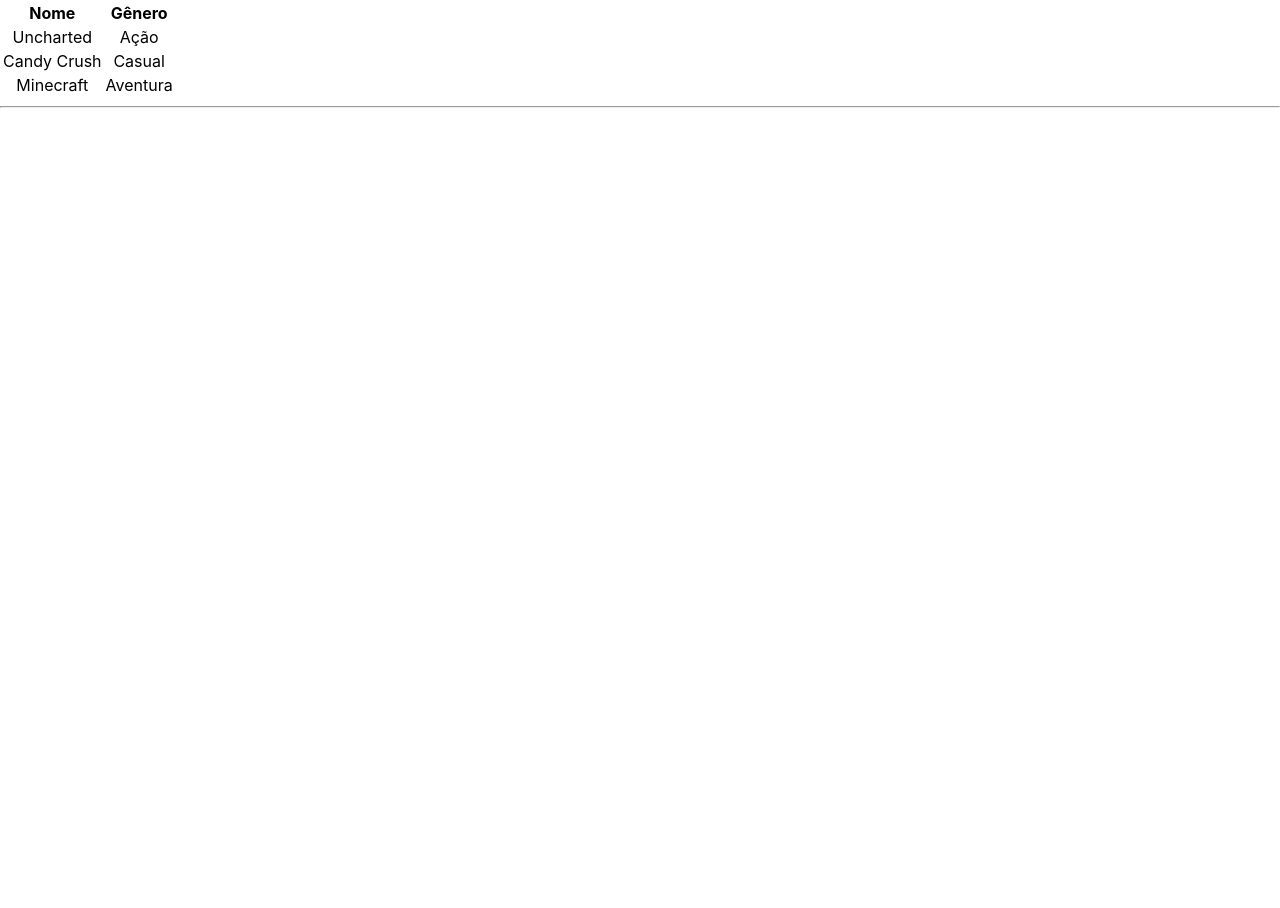
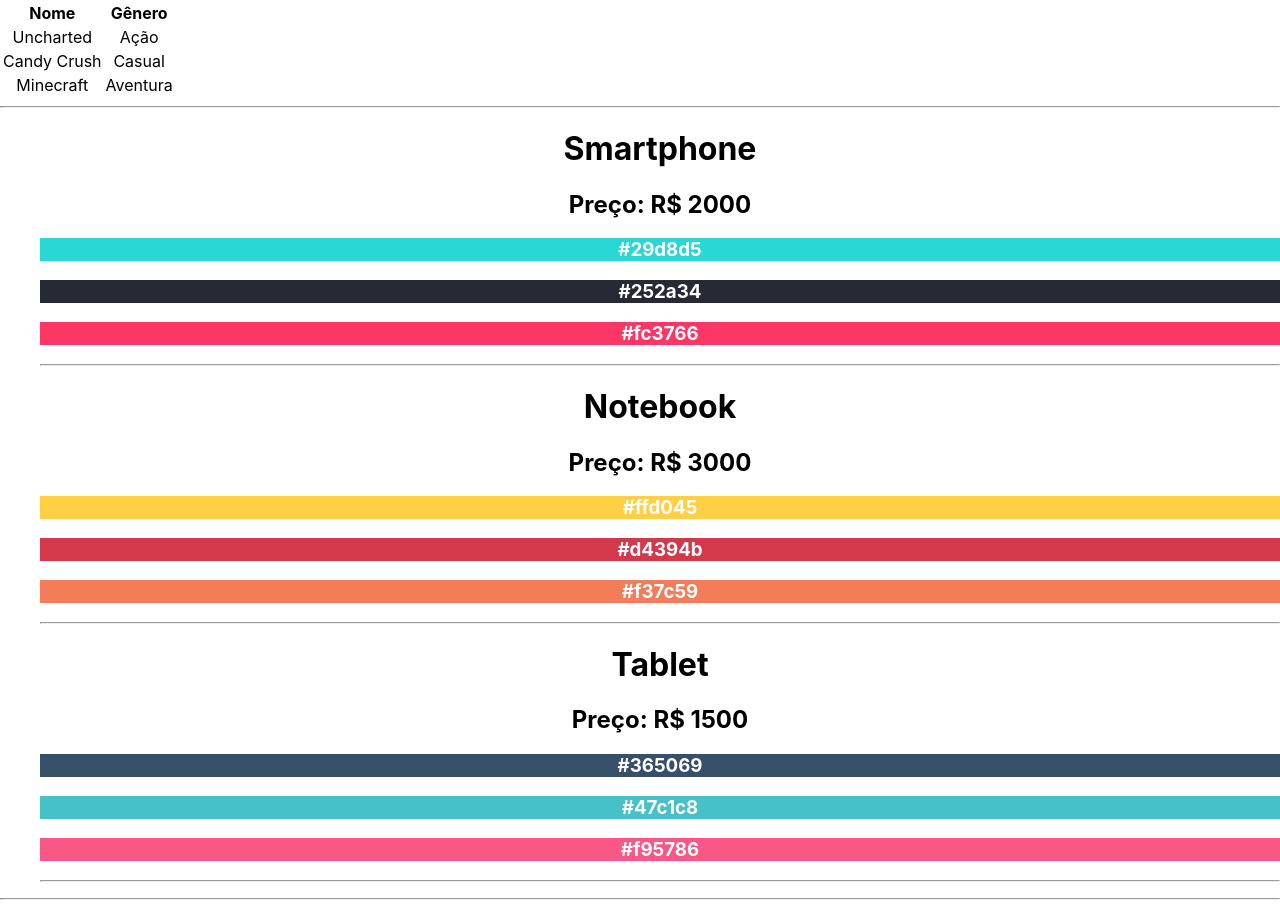
Before and after one commit to guilhermetamega/ReactOrigamid, a React (Create React App) app in the folder origamid/: page / in a window 1280 px wide. Shown: the part 480-1388 px from the top of the page. Before the commit the page ends 800 px from the top, so only its background shows below. Built offline with nearby package versions, Linux system fonts and the light colour scheme.

Commit message:
Arrays exercise corrected

```diff
--- a/origamid/src/App.jsx
+++ b/origamid/src/App.jsx
@@ -1,5 +1,6 @@
 import "./App.css";
 import ArrayClass from "./components/ArraysClass";
+import ArrayExercise from "./components/ArraysExercise";
 import ClientsExercise from "./components/ClientsExercise";
 const App = () => {
   const active = false;
@@ -16,6 +17,7 @@
       <h1 style={styleH1}>H1 estilizado</h1>
       <ClientsExercise />
       <ArrayClass />
+      <ArrayExercise />
     </main>
   );
 };
--- a/origamid/src/components/ArraysExercise/index.jsx
+++ b/origamid/src/components/ArraysExercise/index.jsx
@@ -0,0 +1,39 @@
+export default function ArraysExercise() {
+  const produtos = [
+    {
+      id: 1,
+      nome: "Smartphone",
+      preco: "R$ 2000",
+      cores: ["#29d8d5", "#252a34", "#fc3766"],
+    },
+    {
+      id: 2,
+      nome: "Notebook",
+      preco: "R$ 3000",
+      cores: ["#ffd045", "#d4394b", "#f37c59"],
+    },
+    {
+      id: 3,
+      nome: "Tablet",
+      preco: "R$ 1500",
+      cores: ["#365069", "#47c1c8", "#f95786"],
+    },
+  ];
+  return (
+    <>
+      <ul style={{ listStyle: "none" }}>
+        {produtos.map(({ nome, preco, cores }) => (
+          <li key={nome}>
+            <h1>{nome}</h1>
+            <h2>Preço: {preco}</h2>
+            {cores.map((cor) => (
+              <h3 style={{ backgroundColor: cor, color: "white" }}>{cor}</h3>
+            ))}
+            <hr />
+          </li>
+        ))}
+      </ul>
+      <hr />
+    </>
+  );
+}
```
